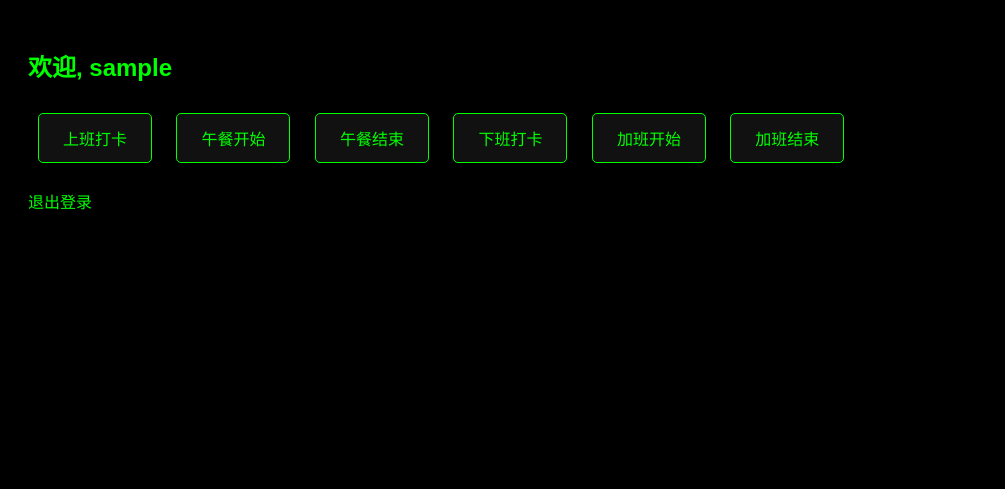
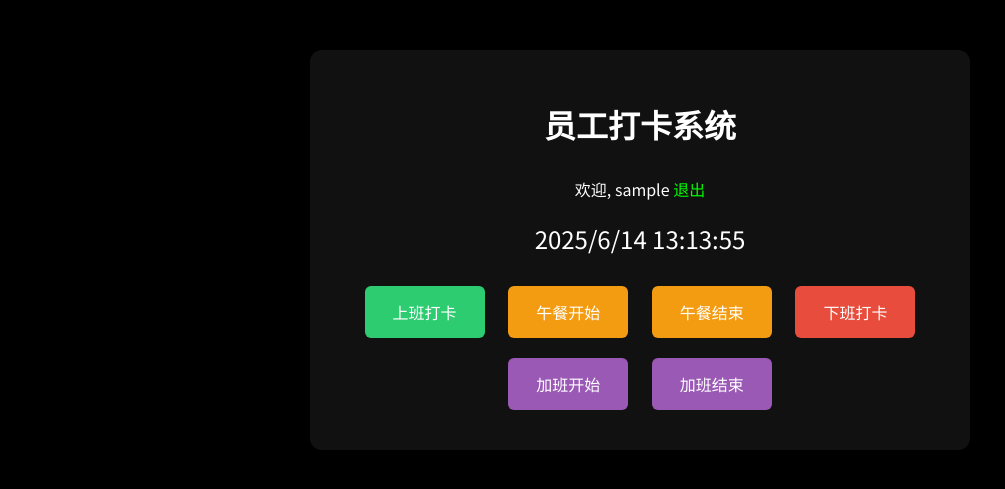
Before and after one commit to TDSUPPLY/Clock-in, a Flask app: page / in a window 1280 px wide. Shown: the top 489 px of the page, without its empty margins (0-1005 px from the left). Run offline with Flask 3, Linux system fonts and the light colour scheme; the visitor is signed in with stand-in values (Sample User, id 1).

Commit message:
Update index.html

```diff
--- a/templates/index.html
+++ b/templates/index.html
@@ -2,54 +2,72 @@
 <html lang="zh">
 <head>
   <meta charset="UTF-8">
-    <title>打卡系统</title>
+  <title>员工打卡系统</title>
+  <link rel="stylesheet" href="https://fonts.googleapis.com/css?family=Noto+Sans+SC&display=swap">
   <style>
     body {
-            background: #000;
+      margin: 0;
+      padding: 0;
+      background-color: #000;
       color: #fff;
-            font-family: sans-serif;
-            padding: 20px;
+      font-family: 'Noto Sans SC', sans-serif;
+      text-align: center;
     }
 
-        h2 {
-            color: #0f0;
+    .container {
+      max-width: 600px;
+      margin: 50px auto;
+      background: #111;
+      padding: 30px;
+      border-radius: 12px;
+    }
+
+    h1 {
+      font-size: 32px;
+      margin-bottom: 10px;
+    }
+
+    .username {
+      margin: 10px 0;
+    }
+
+    .time {
+      font-size: 24px;
+      margin: 20px 0;
     }
 
     button {
+      padding: 14px 28px;
       margin: 10px;
-            padding: 12px 24px;
+      border: none;
+      border-radius: 6px;
+      color: white;
       font-size: 16px;
-            background-color: #111;
-            color: #0f0;
-            border: 1px solid #0f0;
-            border-radius: 5px;
       cursor: pointer;
     }
 
-        button:hover {
-            background-color: #0f0;
-            color: #000;
-        }
+    .btn-green { background-color: #2ecc71; }
+    .btn-orange { background-color: #f39c12; }
+    .btn-red { background-color: #e74c3c; }
+    .btn-purple { background-color: #9b59b6; }
 
-        a {
+    .btn-green:hover { background-color: #27ae60; }
+    .btn-orange:hover { background-color: #d35400; }
+    .btn-red:hover { background-color: #c0392b; }
+    .btn-purple:hover { background-color: #8e44ad; }
+
+    a.logout {
+      display: inline-block;
+      margin-top: 20px;
       color: #0f0;
       text-decoration: none;
     }
 
-        .reminder-popup {
-            position: fixed;
-            top: 20px;
-            right: 20px;
-            background-color: #000;
-            color: #fff;
-            padding: 12px 18px;
-            border-radius: 8px;
-            z-index: 9999;
-            box-shadow: 0 4px 8px rgba(0,0,0,0.5);
-            font-size: 16px;
-            font-weight: bold;
+    a.logout:hover {
+      text-decoration: underline;
     }
   </style>
+
   <script src="https://code.jquery.com/jquery-3.7.1.min.js"></script>
   <script src="{{ url_for('static', filename='reminder.js') }}"></script>
   <script>
@@ -61,20 +79,34 @@
       })
       .then(res => res.json())
       .then(data => alert(data.message))
-            .catch(err => alert('打卡失败'));
+      .catch(() => alert('打卡失败'));
     }
+
+    function updateClock() {
+      const now = new Date();
+      const timeStr = now.getFullYear() + "/" + (now.getMonth() + 1) + "/" + now.getDate()
+        + " " + now.toTimeString().split(' ')[0];
+      document.getElementById('clock-display').innerText = timeStr;
+    }
+
+    setInterval(updateClock, 1000);
+    window.onload = updateClock;
   </script>
 </head>
 <body>
-    <h2>欢迎, {{ username }}</h2>
+  <div class="container">
+    <h1>员工打卡系统</h1>
+    <div class="username">欢迎, {{ username }} <a href="/logout" class="logout">退出</a></div>
+    <div class="time" id="clock-display">加载中...</div>
+
     <div>
-        <button onclick="clock('上班打卡')">上班打卡</button>
-        <button onclick="clock('午餐开始')">午餐开始</button>
-        <button onclick="clock('午餐结束')">午餐结束</button>
-        <button onclick="clock('下班打卡')">下班打卡</button>
-        <button onclick="clock('加班开始')">加班开始</button>
-        <button onclick="clock('加班结束')">加班结束</button>
+      <button class="btn-green" onclick="clock('上班打卡')">上班打卡</button>
+      <button class="btn-orange" onclick="clock('午餐开始')">午餐开始</button>
+      <button class="btn-orange" onclick="clock('午餐结束')">午餐结束</button>
+      <button class="btn-red" onclick="clock('下班打卡')">下班打卡</button>
+      <button class="btn-purple" onclick="clock('加班开始')">加班开始</button>
+      <button class="btn-purple" onclick="clock('加班结束')">加班结束</button>
     </div>
-    <p><a href="/logout">退出登录</a></p>
+  </div>
 </body>
 </html>
```
Lines whose indentation alone changed are shown as unchanged.
